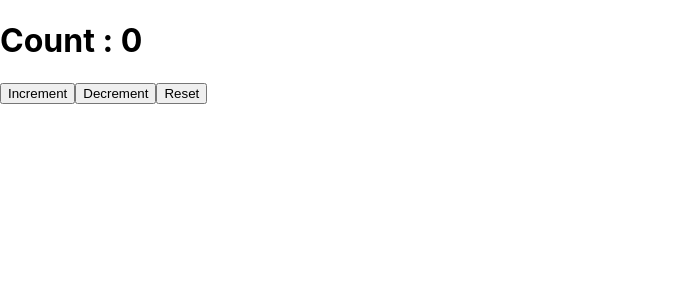
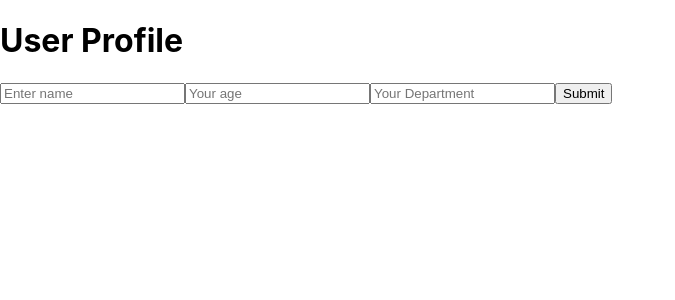
Before and after one commit to AbayTesfaye/State-Management, a React (Create React App) app: page / in a window 1280 px wide. Shown: the top 300 px of the page, without its empty margins (0-675 px from the left). Built offline with nearby package versions, Linux system fonts and the light colour scheme.

Commit message:
handle useState for value array of object

```diff
--- a/src/App.js
+++ b/src/App.js
@@ -1,28 +1,48 @@
-import { useReducer } from "react";
+import { useReducer, useState } from "react";
 import "./App.css";
 
-const intialState = 0;
-const reducer = (state, action) => {
-  switch (action) {
-    case "increament":
-      return state + 1;
-    case "decreament":
-      return state - 1;
-    case "reset":
-      return intialState;
-    default:
-      return state;
+function App() {
+  const [profile, setProfile] = useState([]);
+  const [userData, setUserData] = useState({
+    name: "",
+    age: "",
+    department: "",
+  });
+
+  function handleName(e) {
+    setUserData({ ...userData, name: e.target.value });
   }
-};
+  function handleAge(e) {
+    setUserData({ ...userData, age: e.target.value });
+  }
+  function handleDept(e) {
+    setUserData({ ...userData, department: e.target.value });
+  }
+  function handleSubmit() {
+    setProfile([...profile, userData]);
+    setUserData({
+      name: "",
+      age: "",
+      department: "",
+    });
+  }
 
-function App() {
-  const [count, Dispatch] = useReducer(reducer, intialState);
   return (
     <div>
-      <h1>Count : {count}</h1>
-      <button onClick={() => Dispatch("increament")}>Increment</button>
-      <button onClick={() => Dispatch("decreament")}>Decrement</button>
-      <button onClick={() => Dispatch("reset")}>Reset</button>
+      <h1>User Profile</h1>
+      <input
+        onChange={handleName}
+        placeholder="Enter name"
+        value={userData.name}
+      />
+      <input onChange={handleAge} placeholder="Your age" value={userData.age} />
+      <input
+        onChange={handleDept}
+        placeholder="Your Department"
+        value={userData.department}
+      />
+      <button onClick={handleSubmit}>Submit</button>
+      {console.log(profile)}
     </div>
   );
 }
```
